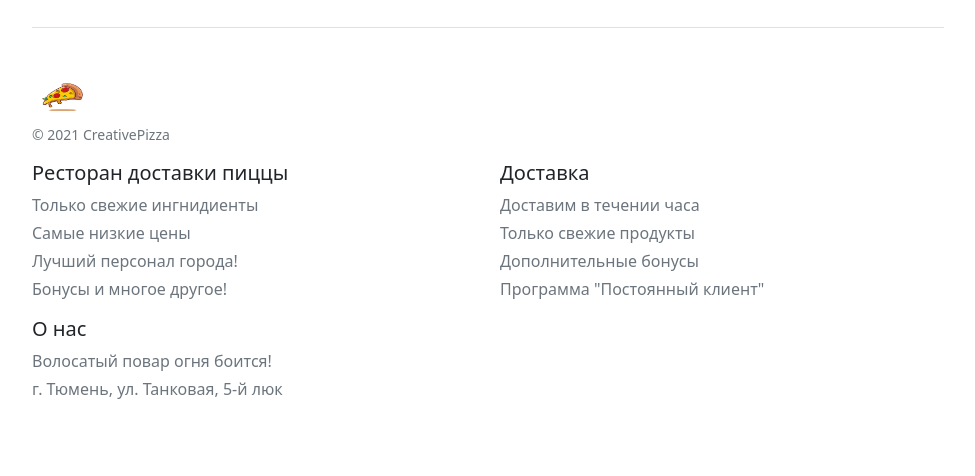
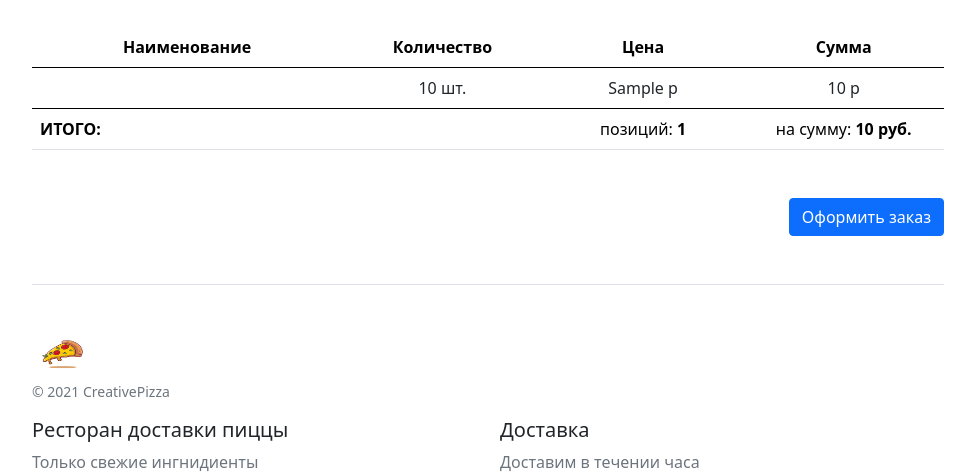
Before and after one commit to unclepepper/crt-symfony-4, a Symfony app: template templates/basket/index.html.twig in a window 1280 px wide. Shown: the part 554-1030 px from the top of the page, without its empty margins (152-1127 px from the left). Before the commit the page ends 953 px from the top, so only its background shows below. Run offline with Twig, Linux system fonts and the light colour scheme; the template is opened without the code that fills it: most values are stand-ins (such as "Sample title", 1, 10 or a date in 2020); some libraries are stand-ins or nearby versions.

Commit message:
feat:basket is done

```diff
--- a/templates/basket/index.html.twig
+++ b/templates/basket/index.html.twig
@@ -1,6 +1,6 @@
 {% extends 'base.html.twig' %}
 
-{% block title %}Hello BasketController!{% endblock %}
+{% block title %}{{title}}{% endblock %}
 
 {% block body %}
 
@@ -56,15 +56,12 @@
 
     </div>
 
+{% endfor %}
+        {% if total == 0 %}
+            {% else %}
 
-{% endfor %}
+            <div class="table-responsive mt-5">
 
-
-
-
-
-{#
-            <div class="table-responsive">
                 <table class="table text-center">
                     <thead>
                         <tr>
@@ -76,50 +73,31 @@
                     </thead>
 
 
-                    </tbody>
+                     {% for basket in baskets %}
 
                     <tbody>
                          <tr>
-                            <th scope="row" class="text-start">Пицца-Ягодица</th>
-                            <td><a href="#" class="text-decoration-none text-dark">1 шт.</a></td>
-                            <td><a href="#" class="text-decoration-none text-dark">520 р</a></td>
-                            <td><a href="#" class="text-decoration-none text-dark">520 р</a></td>
-
-
+                            <th scope="row" class="text-start">{{basket.getProductId().name}}</th>
+                            <td><a href="#" class="text-decoration-none text-dark">{{basket.quantity}} шт.</a></td>
+                            <td><a href="#" class="text-decoration-none text-dark">{{basket.priceOne}} р</a></td>
+                            <td><a href="#" class="text-decoration-none text-dark">{{basket.priceTotal}} р</a></td>
                         </tr>
-                        <tr>
-                            <th scope="row" class="text-start">Пицца-Деревенская</th>
-                            <td><a href="#" class="text-decoration-none text-dark">2 шт.</a></td>
-                            <td><a href="#" class="text-decoration-none text-dark">350 р.</a></td>
-                            <td><a href="#" class="text-decoration-none text-dark">700 р.</a></td>
-                        </tr>
-                        <tr>
-                            <th scope="row" class="text-start">Пицца-Моцарелла</th>
-                            <td><a href="#" class="text-decoration-none text-dark">3 шт</a></td>
-                            <td><a href="#" class="text-decoration-none text-dark">250 р.</a></td>
-                            <td><a href="#" class="text-decoration-none text-dark">750 р.</a></td>
-                        </tr>
-
-                        <tr>
-                            <th scope="row" class="text-start">Пицца-Кузмич</th>
-                            <td><a href="#" class="text-decoration-none text-dark">1 шт.</a></td>
-                            <td><a href="#" class="text-decoration-none text-dark">390 р.</a></td>
-                            <td><a href="#" class="text-decoration-none text-dark">390 р.</a></td>
-                        </tr>
-                         <tbody>
+                    </tbody>
+                    {% endfor %}
+                    <tbody>
                         <tr>
                             <th scope="row" class="text-start">ИТОГО:</th>
                             <td></td>
-                            <td></td>
-                            <td><b>2360 р.</b></td>
+                            <td>позиций: <b>{{count}}</b></td>
+                            <td>на сумму: <b> {{total}} руб.</b></td>
                         </tr>
                     </tbody>
 
                 </table>
                 <div class="d-flex justify-content-end mt-5">
-                    <button type="submit" class="btn btn-primary ">Оформить заказ</button>
+                    <a href="{{ path('index') }}" class="btn btn-primary">Оформить заказ</a>
                 </div>
-            </div>  #}
-           {# {% endif %} #}
+            </div>
+          {% endif %}
 
 {% endblock %}
```
Also changed, not shown: src/EventSubscriber/TwigEventSubscriber.php (+6 -1 lines), src/Service/BasketTotalPosition.php (+11 -0 lines).
